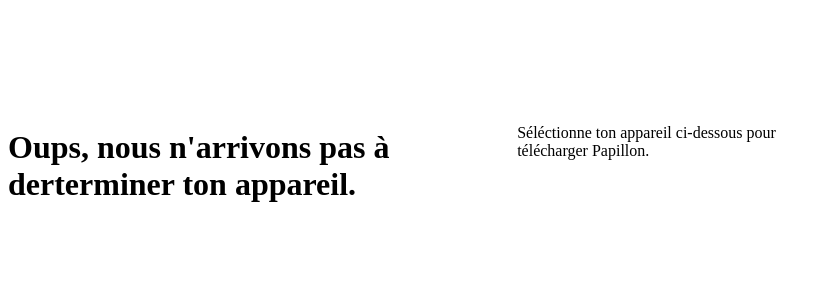
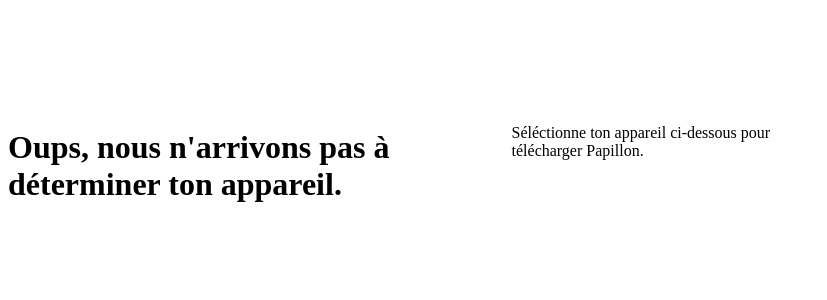
Before and after one commit to PapillonApp/getpapillon-svelte, a SvelteKit app: page /get in a window 1280 px wide. Shown: the top 300 px of the page, without its empty margins (0-827 px from the left). Built offline with nearby package versions, Linux system fonts and the light colour scheme; a web font is replaced by a local one.

Commit message:
fix: typo
Co-authored-by: Bryan <69793084+Ahhj93@users.noreply.github.com>

```diff
--- a/src/routes/get/+page.svelte
+++ b/src/routes/get/+page.svelte
@@ -16,7 +16,7 @@
 		</div>
 		<div id="device-not-found" class="section-header get" style="align-items: flex-start;display: none;">
 			<h1>
-				Oups, nous n'arrivons pas à derterminer ton appareil.
+				Oups, nous n'arrivons pas à déterminer ton appareil.
 			</h1>
 			<p>
 				Séléctionne ton appareil ci-dessous pour télécharger Papillon.
```
